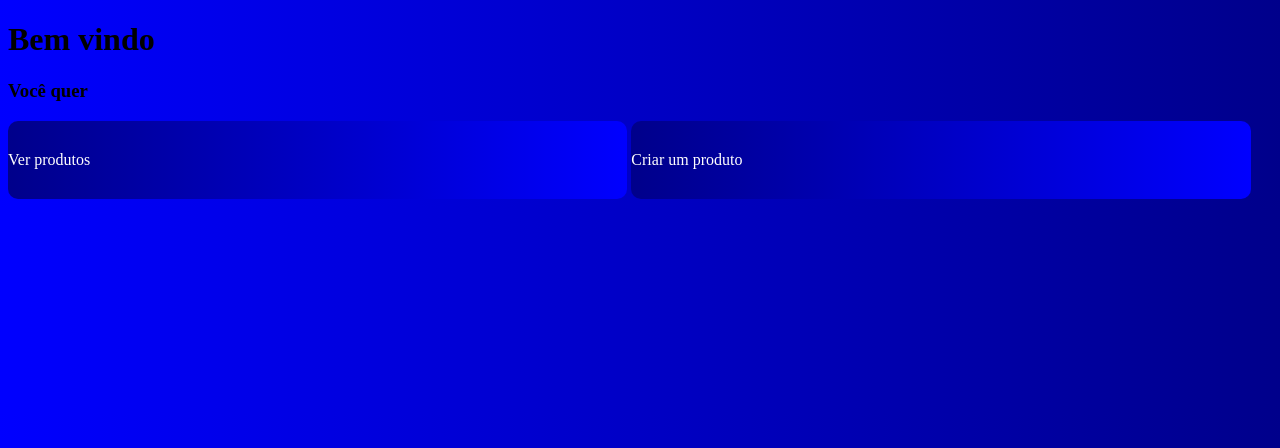
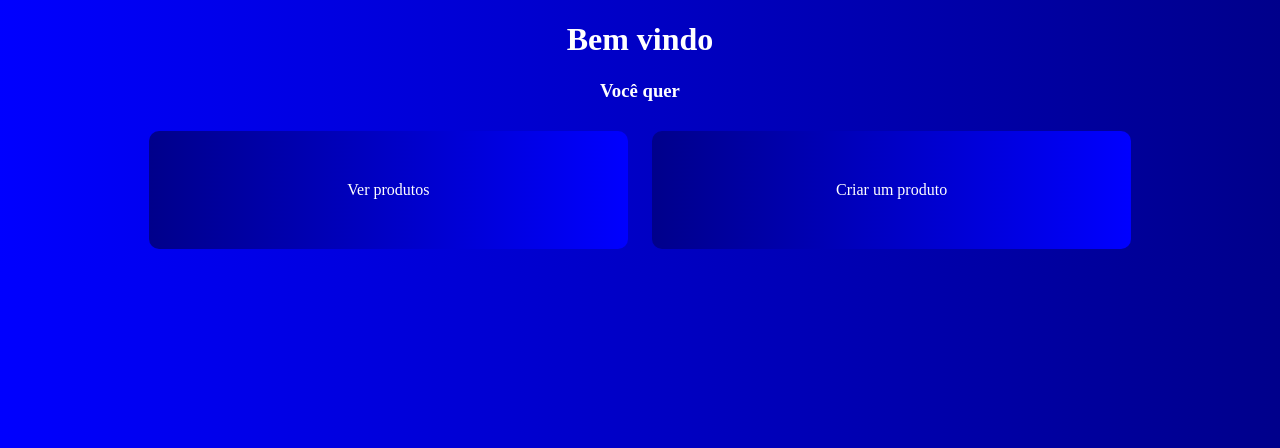
Before and after one commit to Vitor193757382/Loja-prototipo, a Flask app: template templates/index.html in a window 1280 px wide. Shown: the top 448 px of the page. Run offline with Flask 3, Linux system fonts and the light colour scheme; the template is opened without the code that fills it, so the values that code supplies are empty.

Commit message:
site base feito

```diff
--- a/main.py
+++ b/main.py
@@ -1,12 +1,31 @@
-from flask import Flask, render_template
+from flask import Flask, render_template, request
 
 app = Flask(__name__)
 
 produtos = [("https://cdn.pixabay.com/photo/2016/01/11/14/40/blouse-1133696_1280.png", "blusa", "uma blusa legal pra vestir"), ("https://cdn.pixabay.com/photo/2016/01/11/14/40/blouse-1133696_1280.png", "blusa", "uma blusa legal pra vestir"),("https://cdn.pixabay.com/photo/2016/01/11/14/40/blouse-1133696_1280.png", "blusa", "uma blusa legal pra vestir")]
+
+@app.route('/')
+def principal():
+  return render_template('index.html')
+
+@app.route('/criar', methods=['GET', 'POST'])
+def criar():
+  if request.method == 'POST':
+    titulo = request.form['titulo']
+    descricao = request.form['descricao']
+    imagem = request.form['imagem']
+    if len(titulo) > 10:
+      return render_template('criar.html', situacao=False, texto='Título muito grande')
+    elif len(descricao) > 26:
+      return render_template('criar.html', situacao=False, texto='Descrição muito grande')
+    else:
+      produtos.append((imagem, titulo, descricao))
+      return render_template('criar.html', situacao=True, texto='Produto adicionado')
+  return render_template('criar.html')
 
 @app.route("/produtos")
 def produtosloja():
   return render_template("produtos.html", produtos=produtos)
 
 if __name__ == "__main__":
-  app.run()
+  app.run(debug=True)
--- /dev/null
+++ b/static/principal.css
@@ -0,0 +1,21 @@
+body {
+    background: linear-gradient(to right, blue, darkblue);
+    color: white;
+    text-align: center;
+}
+
+a {
+    text-decoration: none;
+    color: white;
+    background: linear-gradient(to left, blue, darkblue);
+    padding: 50px;
+    display: inline;;
+    display: inline-block;
+    border-radius: 10px;
+    margin: 10px 10px 10px 10px;
+    width: 30%;
+}
+
+a:hover {
+    opacity: 0.7;
+}
--- a/static/style.css
+++ b/static/style.css
@@ -1,9 +1,23 @@
+body {
+    color: white;
+}
+
 div {
-    width: 49%;
+    width: 45%;
     display: inline-block;
     background: linear-gradient(to left, blue, darkblue);
     border-radius: 10px;
     padding: 30px 0 30px 0;
+    margin-right: 4%;
+    height: 220px;
+    padding-top: 5px;
+    margin-bottom: 15px;
+}
+
+p {
+    font-size: 13px;
+    margin-left: 5px;
+    margin-top: 0px;
 }
 
 a {
@@ -14,3 +28,20 @@ a {
 body {
     background: linear-gradient(to right, blue, darkblue);
 }
+
+img {
+    width: 100px;
+    height: 100px;
+    margin: 5px;
+    border: 3px solid rgb(158, 158, 250);
+    padding: 50px 50px 20px 10px;
+    border-radius: 10px;
+    margin-bottom: 3px;
+    background-color: white;
+}
+
+h4 {
+    margin-top: 0px;
+    margin-left: 5px;
+    margin-bottom: 0px;
+}
--- a/templates/index.html
+++ b/templates/index.html
@@ -4,20 +4,15 @@
 <head>
     <meta charset="UTF-8">
     <meta name="viewport" content="width=device-width, initial-scale=1">
-    <link rel="stylesheet" href="style.css">
-    <title></title>
+    <link rel="stylesheet" href="{{ url_for('static', filename='principal.css') }}">
 </head>
 
 <body>
 
     <h1>Bem vindo</h1>
     <h3>Você quer</h3>
-    <div>
-        <a href="produtos.html">Ver produtos</a>
-    </div>
-    <div>
-        <a href="/criar">Criar um produto</a>
+    <a href="/produtos">Ver produtos</a>
 
-    </div>
+    <a href="/criar">Criar um produto</a>
 </body>
 </html>
--- a/templates/produtos.html
+++ b/templates/produtos.html
@@ -12,7 +12,7 @@
     <body>
         {% for img, tit, des in produtos %}
             <div>
-                <img src={{img}} width=30px height=30px />
+                <img src={{img}} />
                 <h4>{{tit}}</h4>
                 <p>{{des}}</p>
             </div>
```
Also changed, not shown: static/criar.css (added, +12 -0 lines), templates/criar.html (added, +31 -0 lines).
